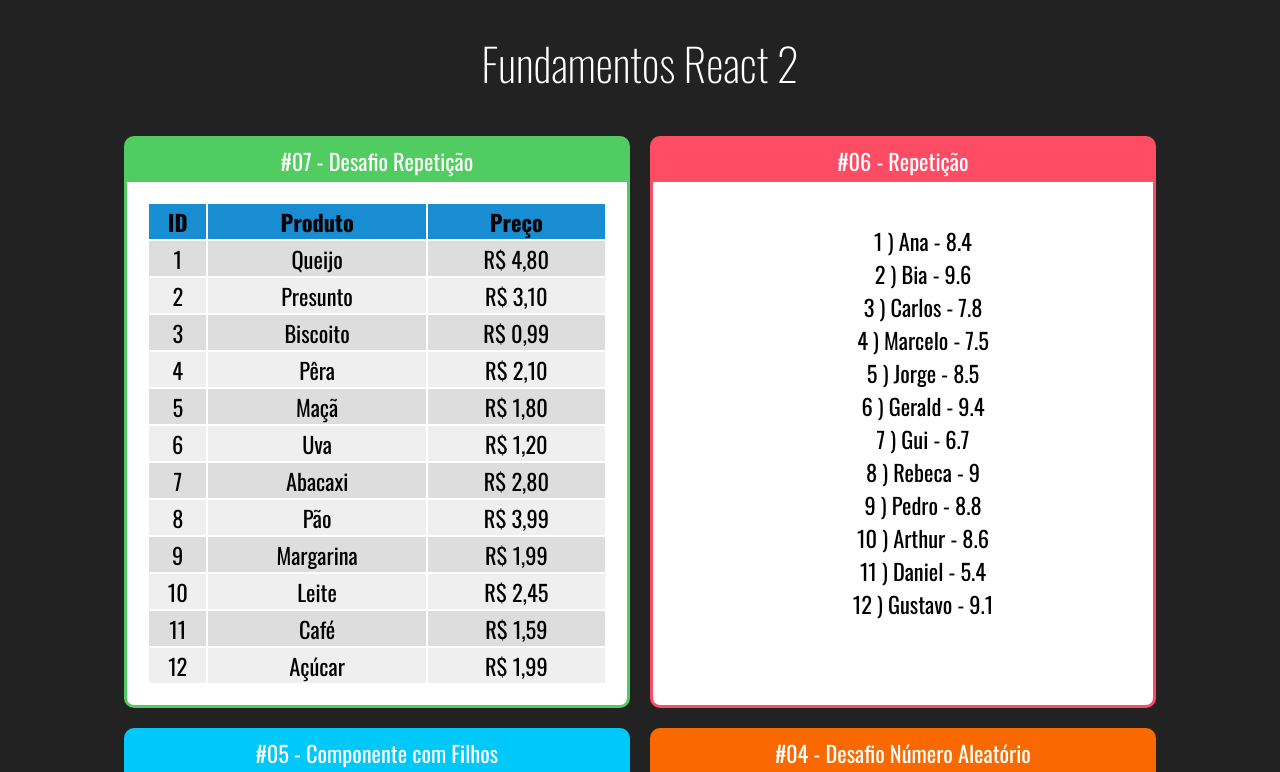
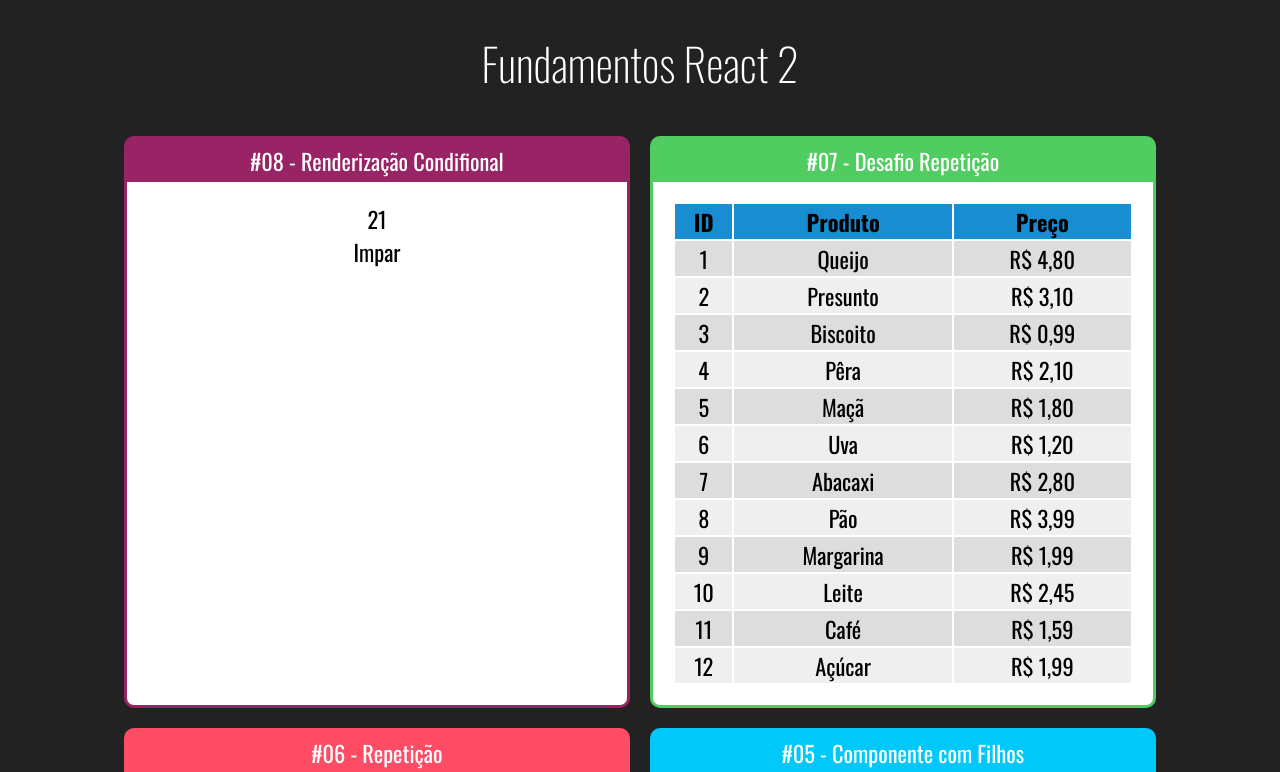
Before and after one commit to laianribas/Cod3r-curso-react, a React (Create React App) app: page / in a window 1280 px wide. Shown: the top 772 px of the page. Built offline with nearby package versions, Linux system fonts and the light colour scheme.

Commit message:
Renderização condicional

```diff
--- a/src/App.jsx
+++ b/src/App.jsx
@@ -10,12 +10,16 @@ import Familia from './components/Basicos/Familia'
 import FamiliaMembro from './components/Basicos/FamiliaMembro'
 import ListaAlunos from './components/repetição/ListaAlunos'
 import ListaProdutos from './components/repetição/ListaProdutos'
+import ParOuImpar from './components/condicional/ParOuImpar'
 
 export default () => {
   return (
     <div className="App">
       <h1>Fundamentos React 2</h1>
       <div className="Wrapper">
+        <Card titulo="#08 - Renderização Condifional" color="#982365">
+          <ParOuImpar numero={21} />
+        </Card>
         <Card titulo="#07 - Desafio Repetição" color="#51cc61">
           <ListaProdutos />
         </Card>
--- /dev/null
+++ b/src/components/condicional/ParOuImpar.jsx
@@ -0,0 +1,12 @@
+import React from 'react'
+
+export default props => {
+  const isPar = props.numero % 2 === 0
+  return (
+    <div>
+      <span>{props.numero}</span>
+      <br />
+      {isPar ? <span>Par</span> : <span>Impar</span>}
+    </div>
+  )
+}
--- a/src/components/repetição/ListaProdutos.jsx
+++ b/src/components/repetição/ListaProdutos.jsx
@@ -14,7 +14,7 @@ export default props => {
         {ListaProdutos.map((produto, i) => {
           console.log(i)
           return (
-            <tr className={i % 2 == 0 ? 'Par' : 'Impar'}>
+            <tr className={i % 2 === 0 ? 'Par' : 'Impar'}>
               <td>{produto.id}</td>
               <td>{produto.product}</td>
               <td>{produto.price}</td>
```
